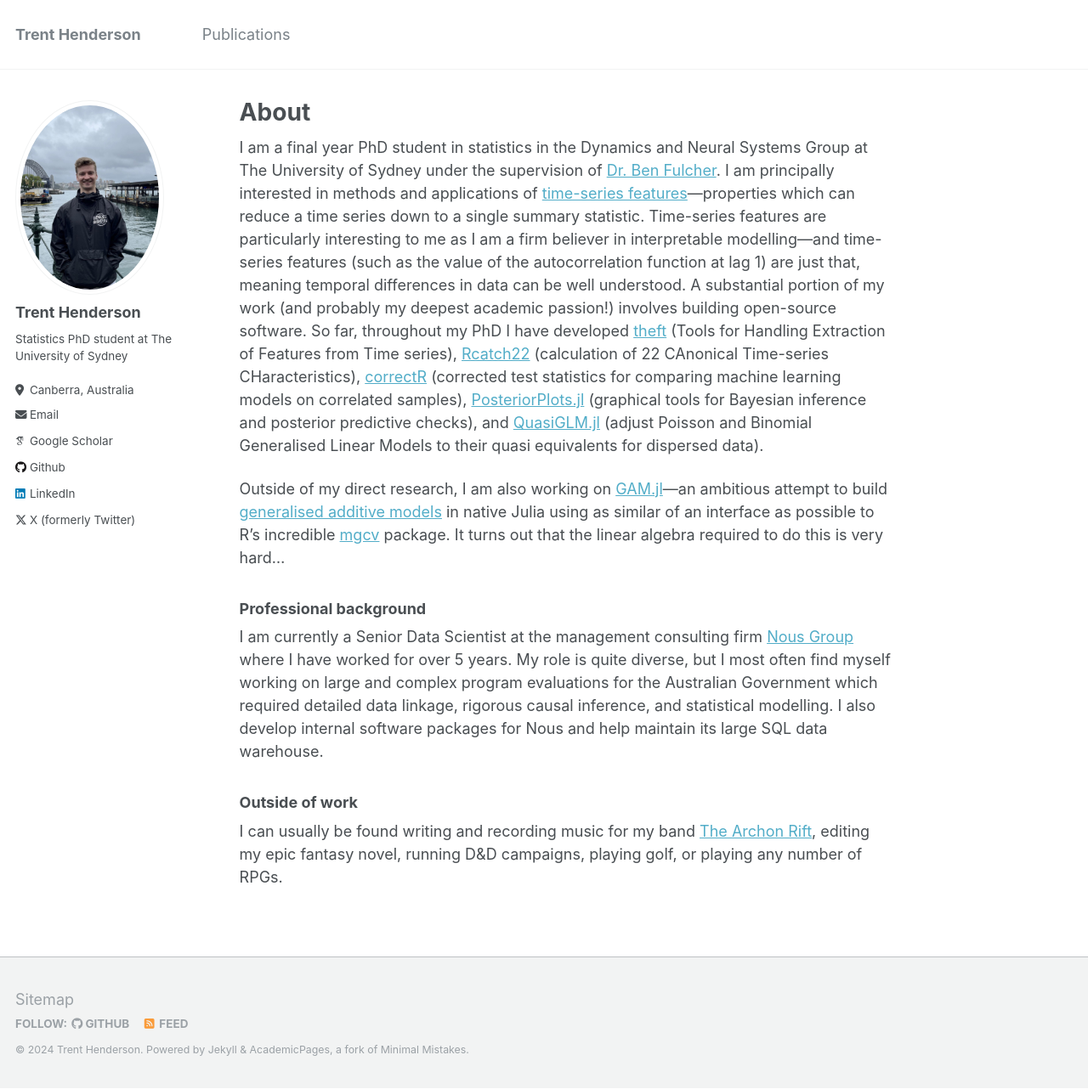
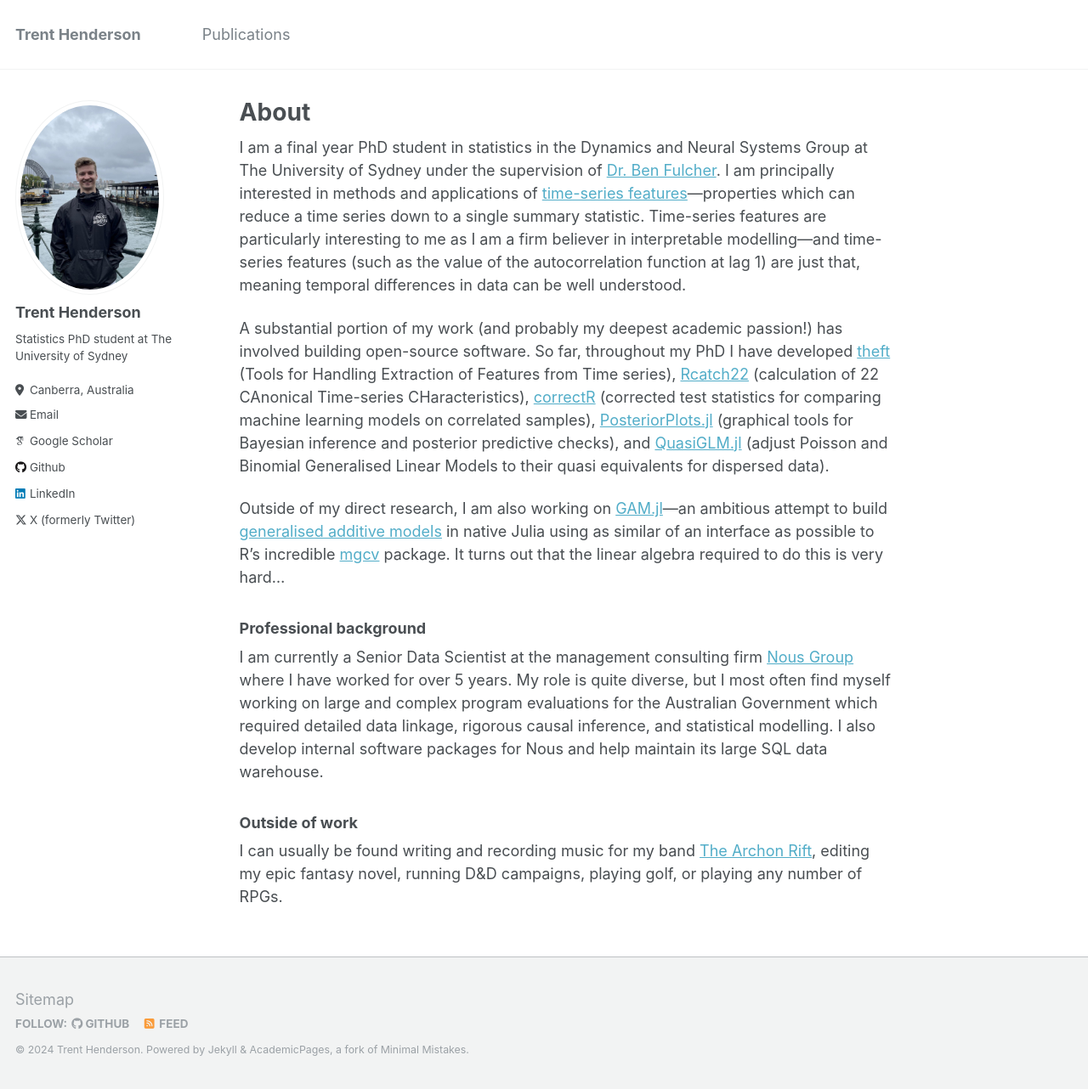
Before and after one commit to hendersontrent/hendersontrent.github.io, a Jekyll site: the page built from _pages/about.md, in a window 1280 px wide and 1282 px high. Shown: the whole window at 85% size. Built offline with Jekyll 4.4.1, drawn with Linux system fonts in a browser that asks for light colours; some web fonts are replaced.

Commit message:
Update about.md

```diff
--- a/_pages/about.md
+++ b/_pages/about.md
@@ -8,7 +8,9 @@ redirect_from:
   - /about.html
 ---
 
-I am a final year PhD student in statistics in the Dynamics and Neural Systems Group at The University of Sydney under the supervision of [Dr. Ben Fulcher](http://www.benfulcher.com/). I am principally interested in methods and applications of [time-series features](https://arxiv.org/abs/1709.08055)---properties which can reduce a time series down to a single summary statistic. Time-series features are particularly interesting to me as I am a firm believer in interpretable modelling---and time-series features (such as the value of the autocorrelation function at lag 1) are just that, meaning temporal differences in data can be well understood. A substantial portion of my work (and probably my deepest academic passion!) involves building open-source software. So far, throughout my PhD I have developed [theft](https://hendersontrent.github.io/theft/) (Tools for Handling Extraction of Features from Time series), [Rcatch22](https://github.com/hendersontrent/Rcatch22) (calculation of 22 CAnonical Time-series CHaracteristics), [correctR](https://hendersontrent.github.io/correctR/) (corrected test statistics for comparing machine learning models on correlated samples), [PosteriorPlots.jl](https://github.com/hendersontrent/PosteriorPlots.jl) (graphical tools for Bayesian inference and posterior predictive checks), and [QuasiGLM.jl](https://github.com/hendersontrent/QuasiGLM.jl) (adjust Poisson and Binomial Generalised Linear Models to their quasi equivalents for dispersed data).
+I am a final year PhD student in statistics in the Dynamics and Neural Systems Group at The University of Sydney under the supervision of [Dr. Ben Fulcher](http://www.benfulcher.com/). I am principally interested in methods and applications of [time-series features](https://arxiv.org/abs/1709.08055)---properties which can reduce a time series down to a single summary statistic. Time-series features are particularly interesting to me as I am a firm believer in interpretable modelling---and time-series features (such as the value of the autocorrelation function at lag 1) are just that, meaning temporal differences in data can be well understood.
+
+A substantial portion of my work (and probably my deepest academic passion!) has involved building open-source software. So far, throughout my PhD I have developed [theft](https://hendersontrent.github.io/theft/) (Tools for Handling Extraction of Features from Time series), [Rcatch22](https://github.com/hendersontrent/Rcatch22) (calculation of 22 CAnonical Time-series CHaracteristics), [correctR](https://hendersontrent.github.io/correctR/) (corrected test statistics for comparing machine learning models on correlated samples), [PosteriorPlots.jl](https://github.com/hendersontrent/PosteriorPlots.jl) (graphical tools for Bayesian inference and posterior predictive checks), and [QuasiGLM.jl](https://github.com/hendersontrent/QuasiGLM.jl) (adjust Poisson and Binomial Generalised Linear Models to their quasi equivalents for dispersed data).
 
 Outside of my direct research, I am also working on [GAM.jl](https://github.com/hendersontrent/GAM.jl)---an ambitious attempt to build [generalised additive models](https://en.wikipedia.org/wiki/Generalized_additive_model) in native Julia using as similar of an interface as possible to R's incredible [mgcv](https://cran.r-project.org/web/packages/mgcv/index.html) package. It turns out that the linear algebra required to do this is very hard...
 
```
